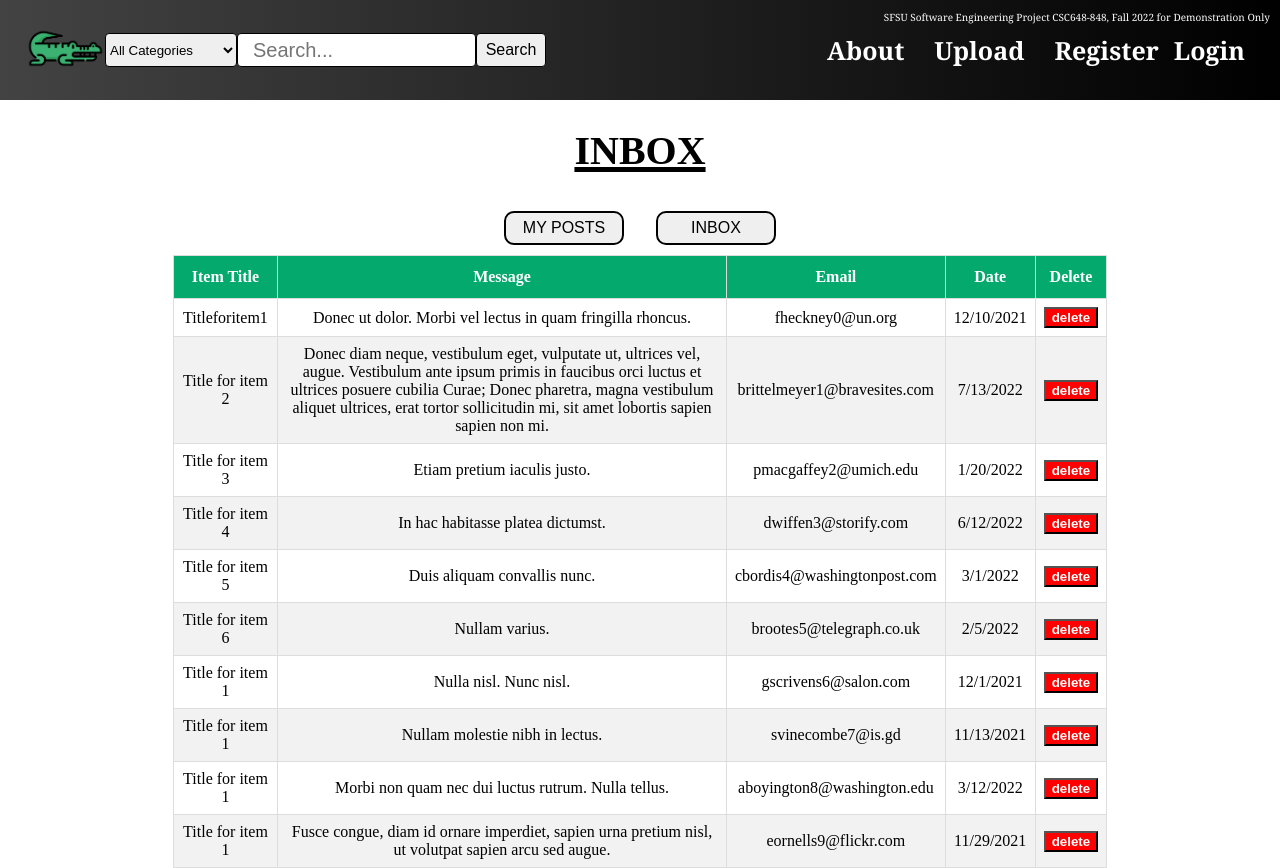
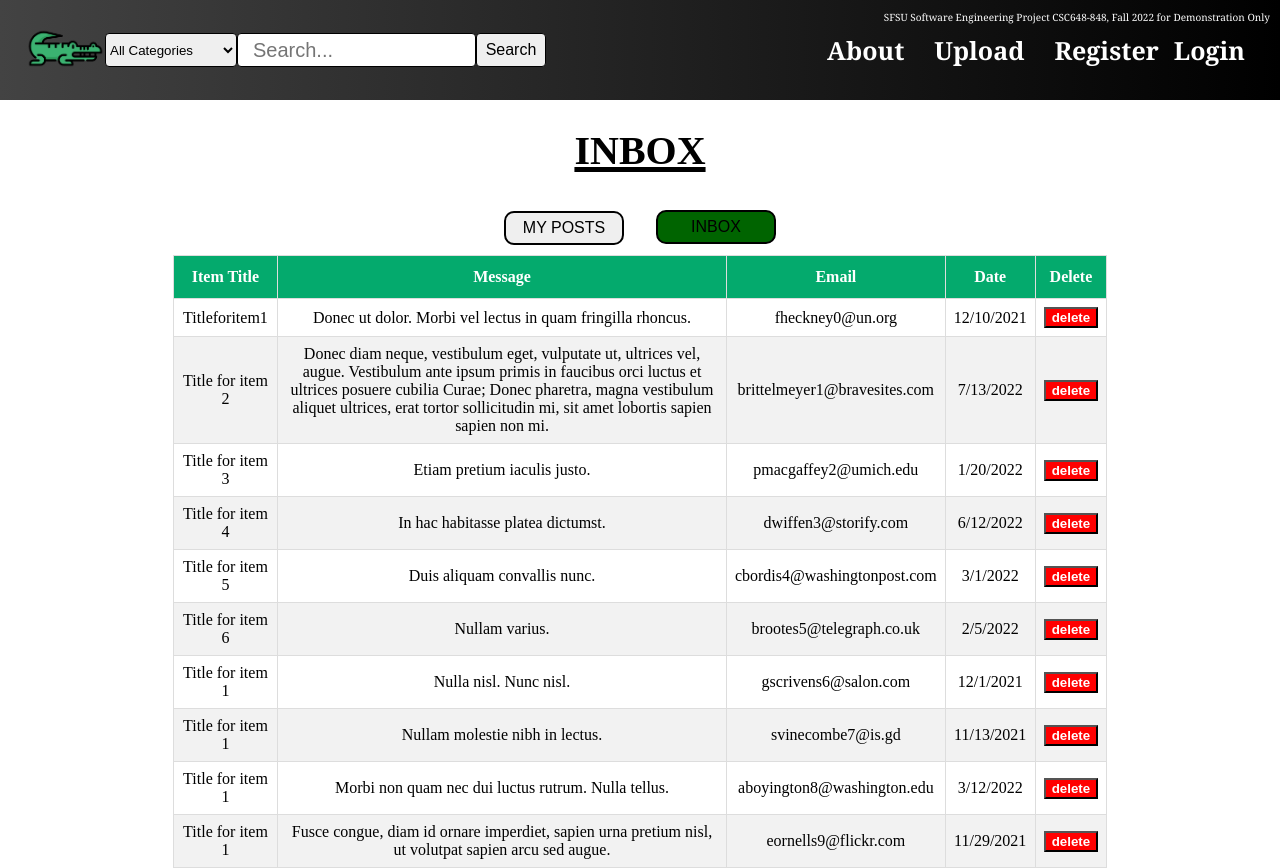
Before and after one commit to benztimm/csc648-03-fa22-team04, a React (Create React App) app in the folder application/frontend/: page /inbox in a window 1280 px wide. Built offline with nearby package versions, Linux system fonts and the light colour scheme.

Commit message:
Fixing UI on the Dashboard My Post/Inbox buttons

```diff
--- a/application/frontend/src/components/pages/Dashboard.js
+++ b/application/frontend/src/components/pages/Dashboard.js
@@ -26,7 +26,7 @@ function Dashboard(){
                     <h1>MY POSTS</h1>
                 </div>
                 <div class="dashboard">
-                    <button class="dashboard" >MY POSTS</button>&nbsp;&nbsp;&nbsp;
+                    <button class="dashboard-myPost" >MY POSTS</button>&nbsp;&nbsp;&nbsp;
                     <button class="dashboard" onClick={goToInbox}>INBOX</button>
                 </div>
 
--- a/application/frontend/src/components/pages/UserInbox.js
+++ b/application/frontend/src/components/pages/UserInbox.js
@@ -46,7 +46,7 @@ function Inbox(){
                     <h1>INBOX</h1>
                   </div>
                     <button className="dashboard" onClick={goToPosts}>MY POSTS</button>&nbsp;&nbsp;&nbsp;
-                    <button className="dashboard">INBOX</button>
+                    <button className="dashboard-inbox">INBOX</button>
                 </div>
 
                 <table {...getTableProps()}>
--- a/application/frontend/src/components/pages/styles/dashboard.css
+++ b/application/frontend/src/components/pages/styles/dashboard.css
@@ -15,9 +15,29 @@
 }
 .dashbord button.dashboard:hover{
     box-shadow: #006400;
-    transform: translateY(-5px);
+    transform: translateY(-1px);
     background: #006400;
 }
+
+.dashboard button.dashboard-myPost, button.dashboard-inbox{
+    background: #006400;
+    transform: translateY(-1px);
+
+    border: solid;
+    border-width: 2px;
+    border-color: black;
+    cursor: pointer;
+    border-radius: 10px;
+
+    align-items: center;
+    width: 120px;
+    font-size: medium;
+    padding: 0.5%;
+    margin: 10px;
+    text-align: center;
+    cursor: pointer;
+}
+
 
 .purchaseInfo button{
     border-color: black;
```
